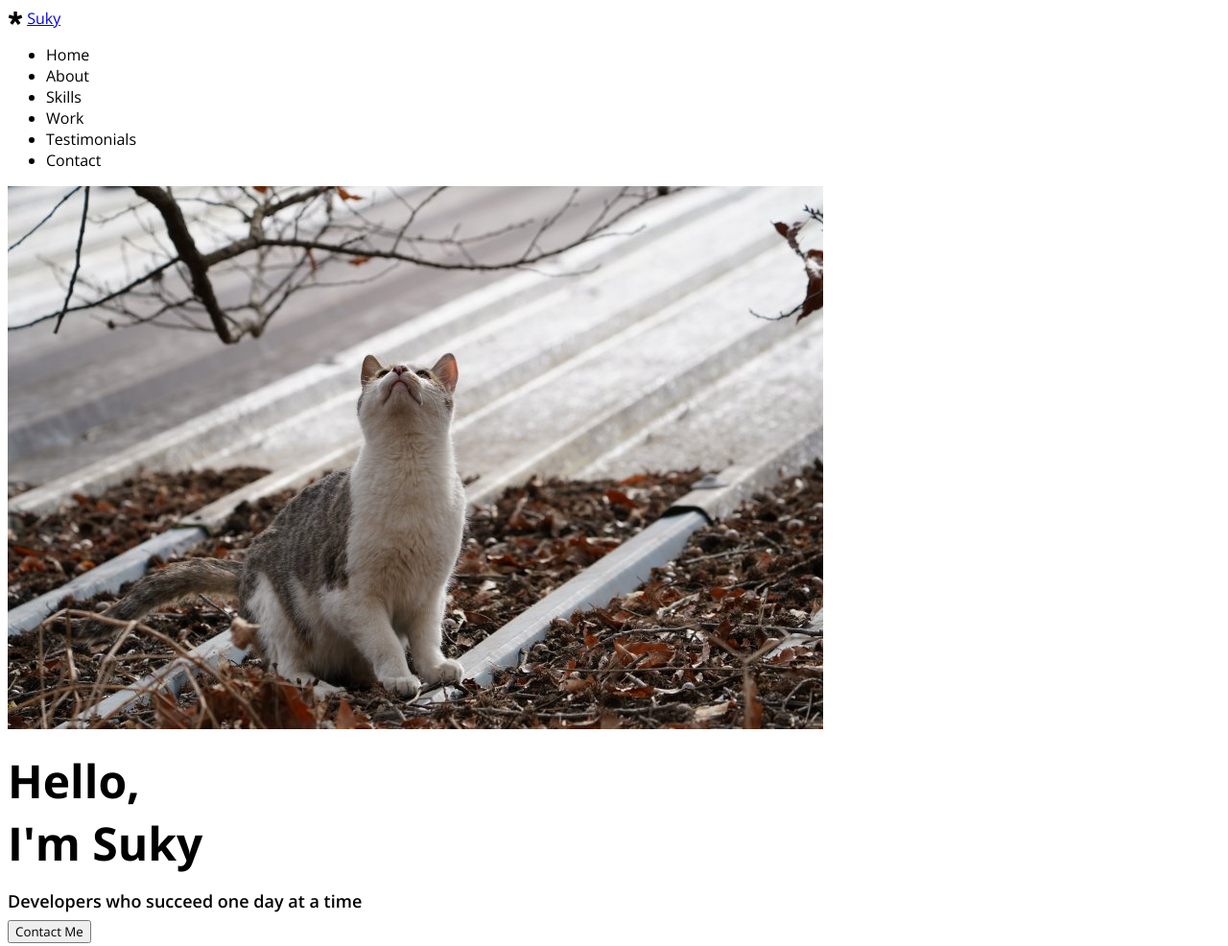
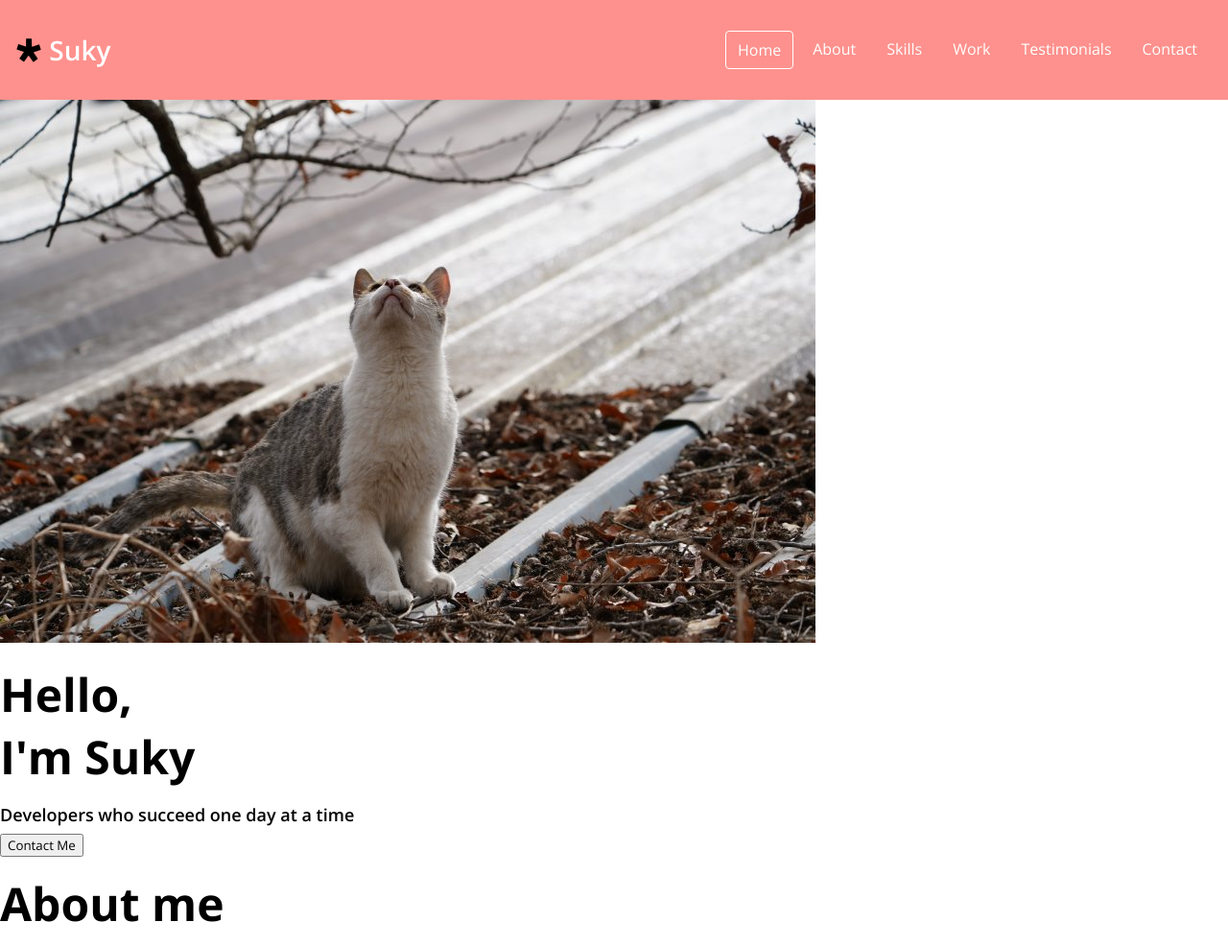
Before and after one commit to jungly5935/portpolio, a plain HTML site: page index.html in a window 1280 px wide. Shown: the top 986 px of the page at 96% size. Drawn offline with nearby package versions, Linux system fonts and the light colour scheme.

Commit message:
CSS: Navbar

```diff
--- a/index.html
+++ b/index.html
@@ -28,7 +28,7 @@
     </div>
 
     <ul class="navbar__menu">
-        <li class="navbar__menu__item">Home</li>
+        <li class="navbar__menu__item active">Home</li>
         <li class="navbar__menu__item">About</li>
         <li class="navbar__menu__item">Skills</li>
         <li class="navbar__menu__item">Work</li>
--- a/style.css
+++ b/style.css
@@ -1,7 +1,7 @@
 
 :root {
     /* color */
-    --color:white: #ffffff;
+    --color-white: #ffffff;
     --color-light-white: #eeeeee;
     --color-dark-white: #bdbdbd;
     --color-pink: #fe918d;
@@ -27,6 +27,7 @@
     --weight-regular: 400;
 
     /* Size */
+    --size-border-radius: 4px;
 }
 
 /* Universal tags */
@@ -35,6 +36,19 @@
     font-family: 'Open Sans', sans-serif;
 }
 
+body {
+    margin: 0;
+    cursor: default;
+}
+
+a {
+    text-decoration: none;
+    color: var(--color-white);
+}
+ul{
+    list-style: none;
+    padding-left: 0;
+}
 /* Typography */
 h1{
     font-size: var(--font-large);
@@ -60,3 +74,35 @@ p{
     color:var(--color-black);
     margin: 4px 0;
 }
+
+/* Navbar */
+#navbar{
+    background-color: var(--color-pink);
+    display: flex;
+    justify-content: space-between ;
+    align-items: center;
+    padding:16px;
+}
+
+.navbar__menu{
+    display: flex;
+}
+.navbar__logo {
+    font-size: var(--font-medium);
+    font-weight: var(--weight-semi-bold);
+}
+.navbar__menu__item{
+    padding: 8px 12px;
+    margin: 0 4px;
+    color:var(--color-white);
+    cursor: pointer;
+    border-radius: var(--size-border-radius);
+}
+.navbar__menu__item.active{
+    border:   1px solid var(--color-white);
+
+}
+.navbar__menu__item:hover{
+    background-color: var(--color-dark-pink);
+
+}
```
